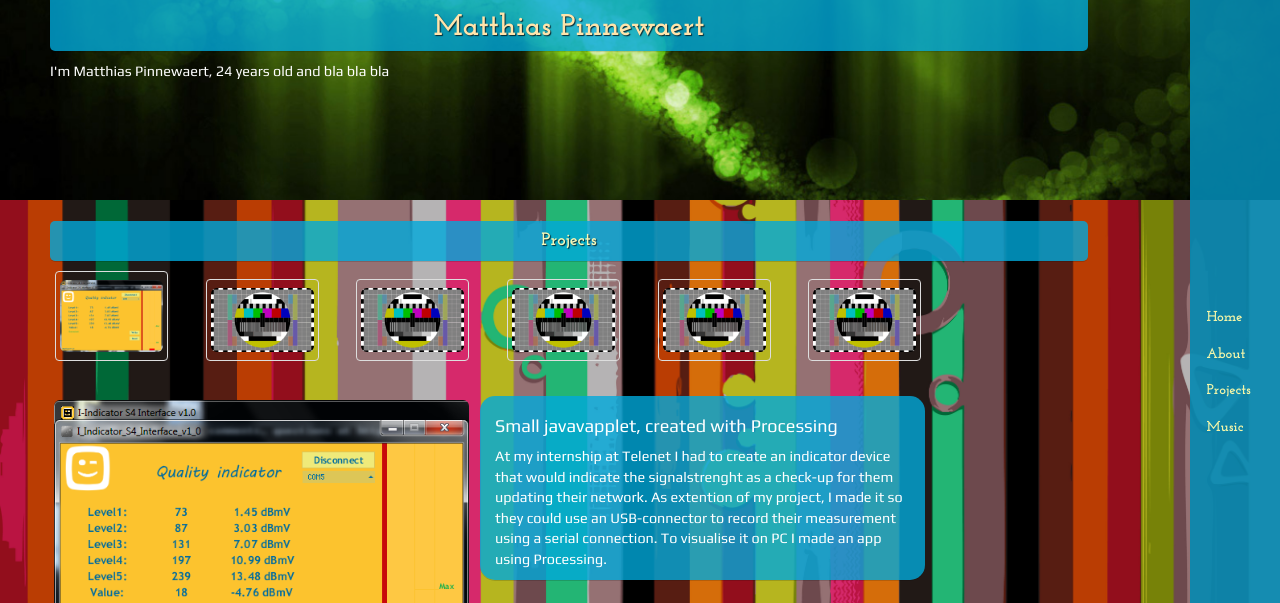
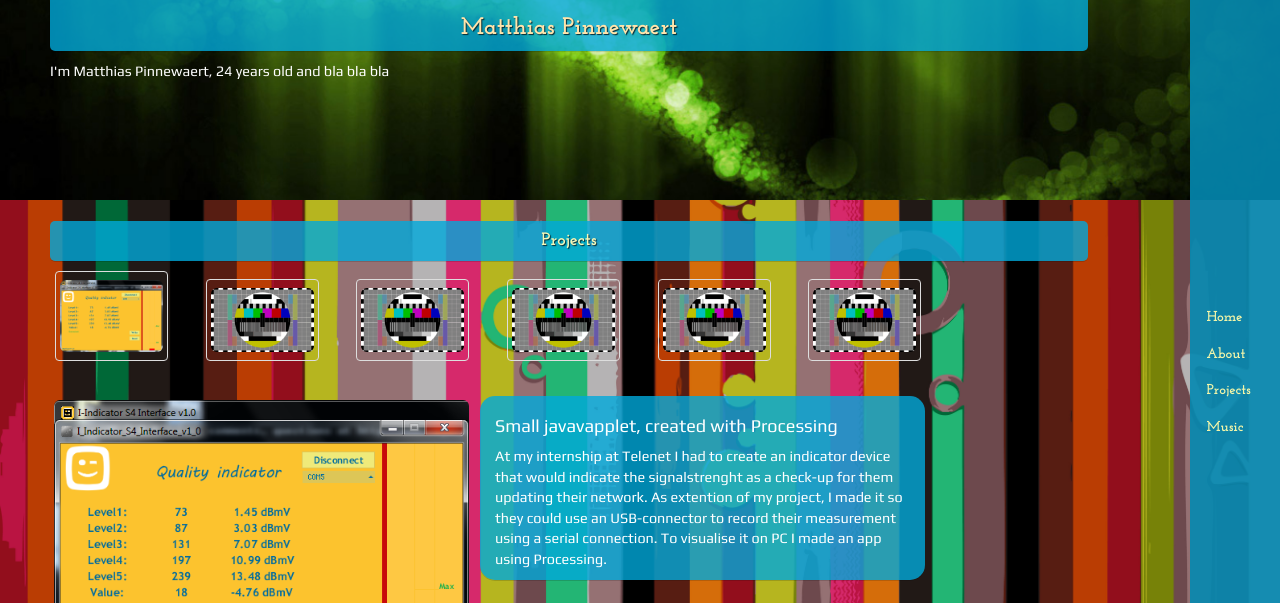
Before and after one commit to Pinny91/old.portfolio, a plain HTML site: page index.html in a window 1280 px wide. Shown: the top 603 px of the page. Drawn offline with nearby package versions, Linux system fonts and the light colour scheme.

Commit message:
Added files via upload

```diff
--- a/css/style.css
+++ b/css/style.css
@@ -415,5 +415,5 @@ img {
 	#header-title { font-size:2.0em; }
 }
 @media all and (min-width: 200px)   {
-	#header-title { font-size:2.5em; }
+	#header-title { font-size:2.0em; }
 }
```
